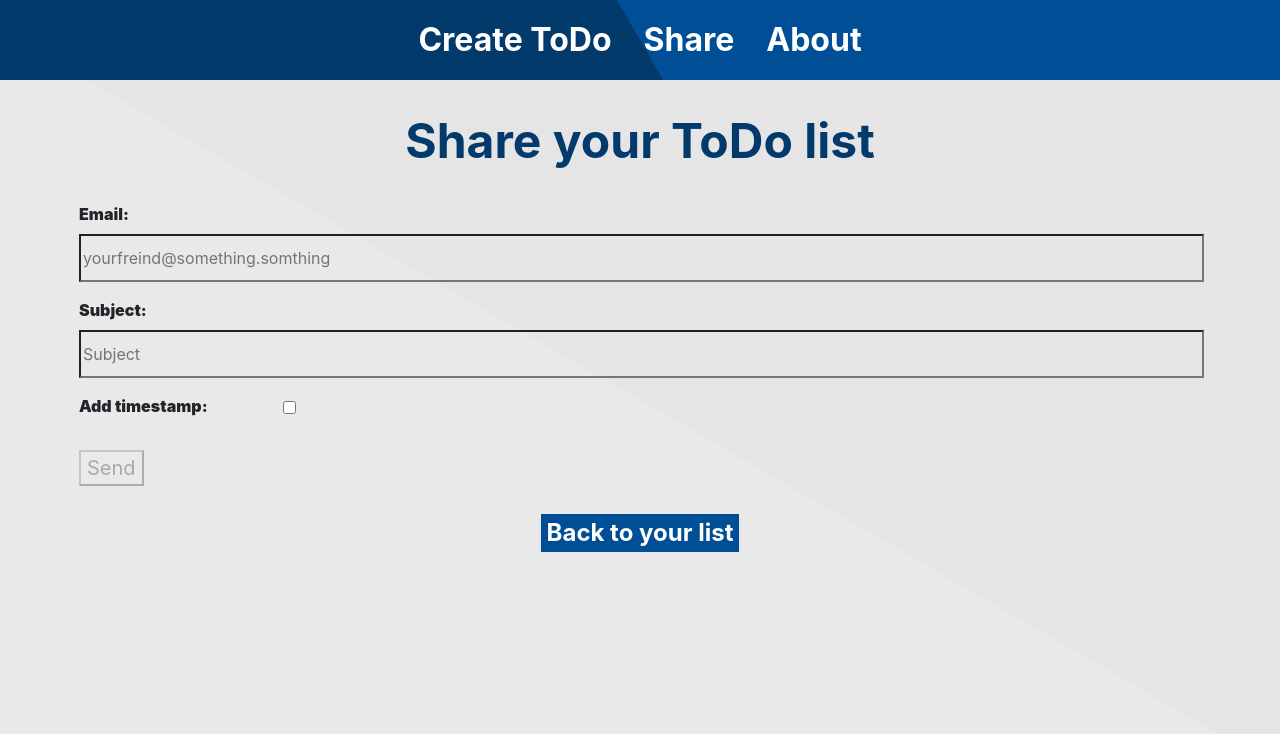
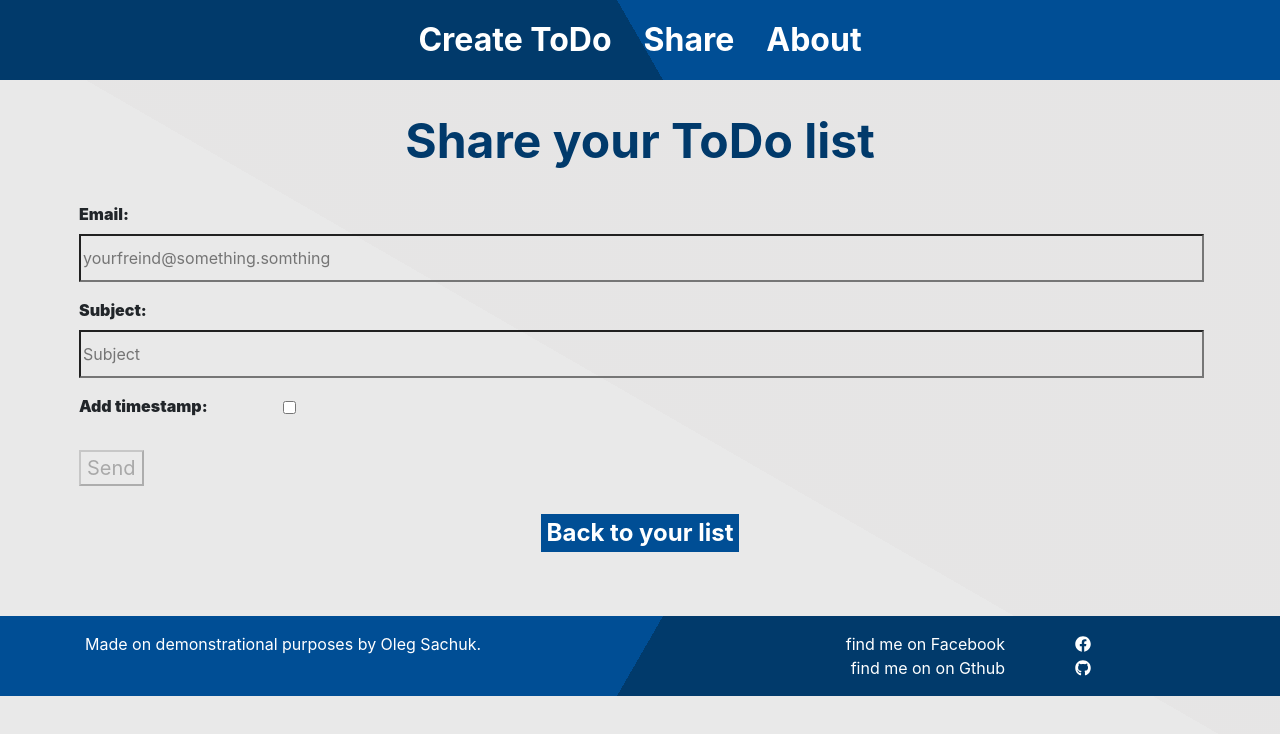
Before and after one commit to Oleg-Sachuk/List_Sharing_Service-React-Typescript, a React (Create React App) app: page /share in a window 1280 px wide. Shown: the top 734 px of the page. Built offline with nearby package versions, Linux system fonts and the light colour scheme.

Commit message:
Added footer, ready to deploy on GitHub pages

```diff
--- a/package.json
+++ b/package.json
@@ -4,6 +4,7 @@
   "private": true,
   "dependencies": {
     "@fortawesome/fontawesome-svg-core": "^1.2.35",
+    "@fortawesome/free-brands-svg-icons": "^5.15.3",
     "@fortawesome/free-solid-svg-icons": "^5.15.3",
     "@fortawesome/react-fontawesome": "^0.1.14",
     "@testing-library/jest-dom": "^5.11.10",
--- a/src/App.css
+++ b/src/App.css
@@ -135,6 +135,7 @@
   font-weight: bold;
   background: #004E95;
   border: none;
+  margin-bottom: 1rem;
 }
 
 .checkInp label{
@@ -150,3 +151,25 @@
 .checkInp input{
   vertical-align: middle
 }
+
+.shareList {
+  margin-left: 4rem;
+  margin-right: 4rem;
+  margin-top: 1rem;
+}
+
+.footStyle {
+  margin-top: 3rem;
+  padding-top: 1rem;
+  color: white;
+  background-image: -webkit-linear-gradient(150deg, #013A6B 50%, #004E95 50%);
+}
+
+.links {
+  text-align: right;
+  list-style-type: none;
+}
+
+.icons {
+  color: white;
+}
--- a/src/App.tsx
+++ b/src/App.tsx
@@ -6,6 +6,7 @@
 import Main from './components/MainPage';
 import About from './components/AboutPage';
 import Share from './components/SharePage';
+import Footer from './components/Footer';
 
 const App: React.FC = () => {
 
@@ -17,7 +18,7 @@
         <Route component={About} path="/about" exact />
         <Route component={Share} path="/share" exact />
       </Switch>
-
+      <Footer />
     </BrowserRouter>
   )
 }
--- /dev/null
+++ b/src/components/Footer.tsx
@@ -0,0 +1,40 @@
+import React from 'react';
+import { Col, Row } from 'react-bootstrap';
+import { FontAwesomeIcon } from '@fortawesome/react-fontawesome'
+import { faFacebook, faGithub } from '@fortawesome/free-brands-svg-icons';
+
+const Footer: React.FC = () => {
+    return (
+        <footer className="footer justify-content-center footStyle">
+            <div className="container">
+                <Row>
+                    <Col sm={7}>
+                        <span>Made on demonstrational purposes by Oleg Sachuk.</span>
+                    </Col>
+                    <Col sm={3}>
+                        <ul className="links">
+                            <li>find me on Facebook</li>
+                            <li>find me on on Gthub</li>
+                        </ul>
+                    </Col>
+                    <Col sm={2}>
+                        <ul>
+                            <a rel="noopener noreferrer" href="https://www.facebook.com/sachuk.oleg">
+                                <li style={{ listStyleType: 'none' }}>
+                                    <FontAwesomeIcon className="icons" icon={faFacebook} />
+                                </li>
+                            </a>
+                            <a rel="noopener noreferrer" href="https://github.com/Oleg-Sachuk">
+                                <li style={{ listStyleType: 'none' }}>
+                                    <FontAwesomeIcon className="icons" icon={faGithub} />
+                                </li>
+                            </a>
+                        </ul>
+                    </Col>
+                </Row>
+            </div>
+        </footer>
+    )
+}
+
+export default Footer;
--- a/src/components/SharePage.tsx
+++ b/src/components/SharePage.tsx
@@ -45,7 +45,7 @@
             <div className="mainTitle">
                 <h1>Share your ToDo list</h1>
             </div>
-            <div>
+            <div className="shareList">
                 <ul>
                     {list.map(item => {
                         return (
```
Also changed, not shown: 1 other file (tests, documents, lock files or other folders).
